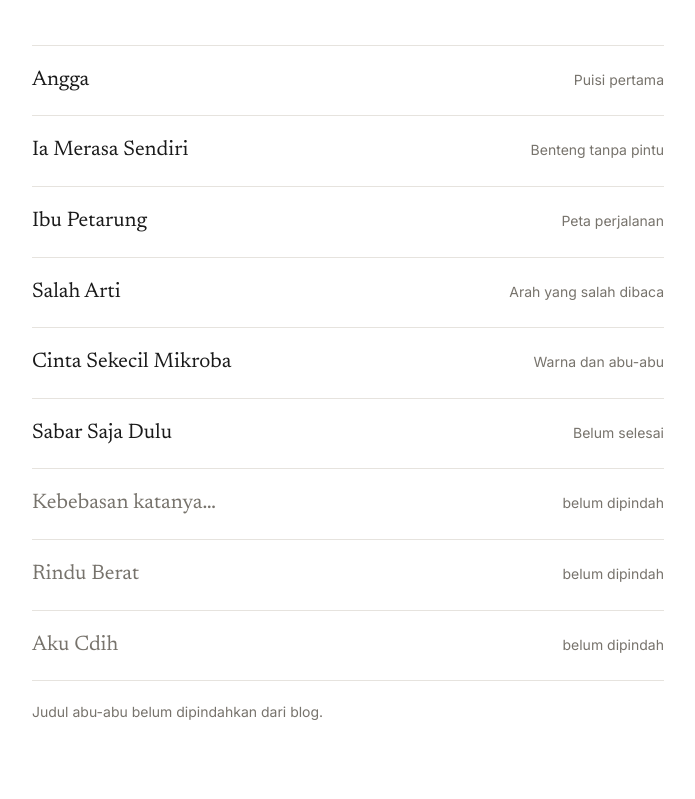
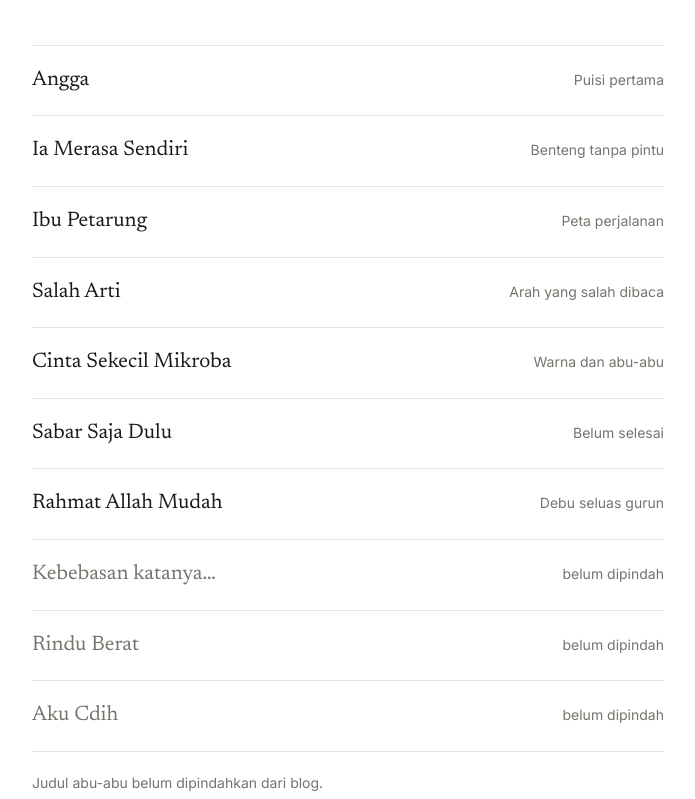
Before and after one commit to AnggaNurSalimDev/dilatasi-puisi, a plain HTML site: page index.html in a window 1280 px wide. Shown: the part 288-1087 px from the top of the page, without its empty margins (292-987 px from the left). Drawn offline with Linux system fonts and the light colour scheme.

Commit message:
Tambah puisi Rahmat Allah Mudah
Co-Authored-By: Claude Opus 5.5 <noreply@anthropic.com>
Claude-Session: https://claude.ai/code/session_01F41bAKo9rTB7wJr5hg8zCV

```diff
--- a/index.html
+++ b/index.html
@@ -369,6 +369,37 @@ h1{font-weight:400;font-size:clamp(34px,6vw,48px);line-height:1.05;letter-spacin
 @keyframes sabar-saja-dulu-kedip{50%{opacity:0}}
 @media (prefers-reduced-motion: reduce){[data-puisi="sabar-saja-dulu"] [data-g="15"]::after{animation:none}}`
     },
+    {
+      slug: "rahmat-allah-mudah", judul: "Rahmat Allah Mudah", tanggal: "Debu seluas gurun", siap: true,
+      bait: [
+        ["Tahukah kamu kemuliaan ilmu itu?",
+         "Dia berada tepat, dibawah tangga derajat para malaikat",
+         "Apakah artinya manusia bisa terbang secepat waktu?",
+         "Lebih dari itu, manusia bisa jadi Azimat"],
+        ["Bukan benda sihir terkutuk itu, yang kumaksud",
+         "Tapi ia membawa berkah kebaikan, bagi sekitar",
+         "Membawanya tak berat, mendapat ilmupun tak sukar",
+         "Ilmu yang tak sengaja bertamupun, Allah tetap bayar"],
+        ["Lihatlah kebaikan Allah yang maha kaya itu",
+         "Dia tetap memberi, pada yang tak berniat menimba ilmu",
+         "Tapi perlu diingat, yang tak berniat dibayar sebesar debu",
+         "Debu yang kumaksud, adalah seluas gurun waktu"],
+        ["Apakah kamu manusia, yang masih menyia-nyiakan waktu?",
+         "Jangan bodoh, berangkatlah mencari ilmu",
+         "Kar'na rahmat Allah, tak sekecil debu",
+         "Teruslah cari ilmu, sampai tidurmu melebihi buku-buku"]
+      ],
+      /* Satu-satunya bentuk: debu yang memuai. Di bawah "seluas gurun waktu", satu titik debu
+         melebar jadi hamparan pasir selebar layar saat digulir. Teks lain tegak dan jernih;
+         tidak ada efek apa pun pada kata "Allah". */
+      css: `
+[data-puisi="rahmat-allah-mudah"]{--ram-pasir:light-dark(#b0956a,#a08a64)}
+[data-puisi="rahmat-allah-mudah"] [data-g="11"]{view-timeline-name:--ram-gurun}
+[data-puisi="rahmat-allah-mudah"] [data-g="11"]::after{content:"";display:block;height:3.4em;margin:.9em 0 .4em;color:var(--ram-pasir);background-image:radial-gradient(circle at 50% 50%,currentColor 0 2px,transparent 2.6px),radial-gradient(circle,currentColor 0 1px,transparent 1.6px),radial-gradient(circle,currentColor 0 .8px,transparent 1.4px);background-size:100% 100%,9px 7px,13px 11px;background-position:center,0 0,4px 3px;background-repeat:no-repeat,repeat,repeat;-webkit-mask-image:linear-gradient(to right,transparent,#000 14%,#000 86%,transparent);mask-image:linear-gradient(to right,transparent,#000 14%,#000 86%,transparent);opacity:.85}
+@keyframes rahmat-allah-mudah-memuai{from{clip-path:inset(44% calc(50% - 4px) 44% calc(50% - 4px) round 50%)}to{clip-path:inset(0 0 0 0 round 6px)}}
+@supports (animation-timeline: view()){[data-puisi="rahmat-allah-mudah"] [data-g="11"]::after{animation:rahmat-allah-mudah-memuai ease-out both;animation-timeline:--ram-gurun;animation-range:cover 30% cover 50%}}
+@media (prefers-reduced-motion: reduce){[data-puisi="rahmat-allah-mudah"] [data-g="11"]::after{animation:none}}`
+    },
     { slug: "kebebasan-katanya", judul: "Kebebasan katanya…", tanggal: "12 Okt 2026", siap: false },
     { slug: "rindu-berat", judul: "Rindu Berat", tanggal: "12 Okt 2026", siap: false },
     { slug: "aku-cdih", judul: "Aku Cdih", tanggal: "12 Okt 2026", siap: false }
```
